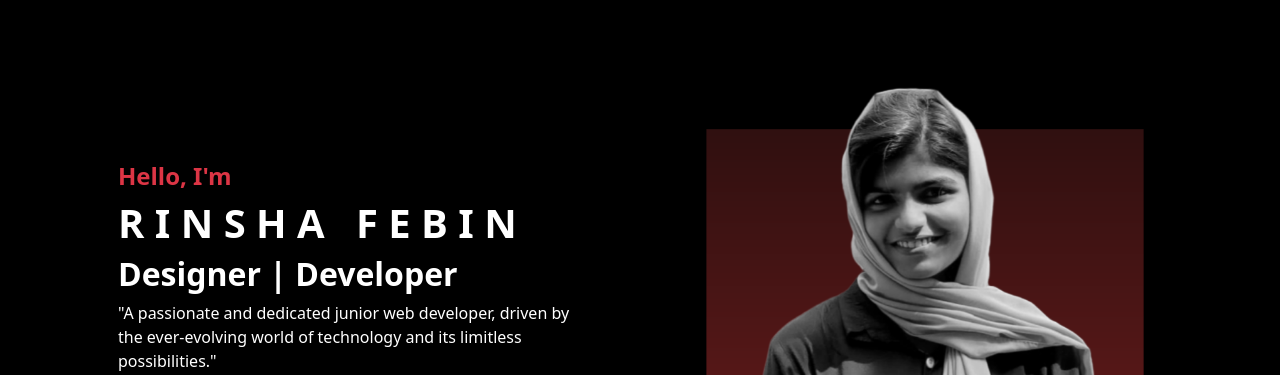
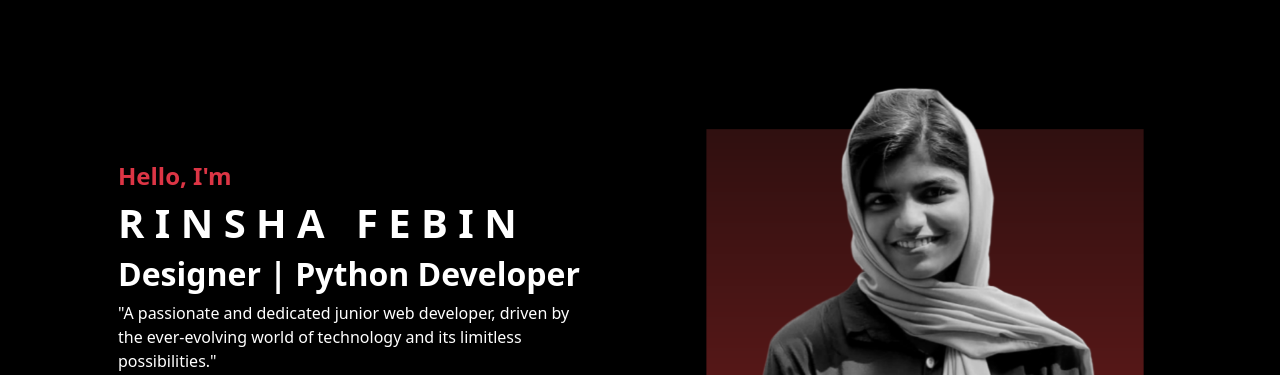
Before and after one commit to rinshafebin/portfolios, a plain HTML site: page index.html in a window 1280 px wide. Shown: the part 85-460 px from the top of the page. Drawn offline with nearby package versions, Linux system fonts and the light colour scheme.

Commit message:
Update index.html

```diff
--- a/index.html
+++ b/index.html
@@ -58,7 +58,7 @@
                 <div class="col-md-6 p-5">
                     <h4 class="text-danger"> <strong>Hello, I'm</strong></h4>
                     <h1 class="text-white"> <strong> R I N S H A &nbsp F E B I N </strong></h1>
-                    <h2 class="text-white"> <strong> Designer | Developer </strong></h2>
+                    <h2 class="text-white"> <strong> Designer | Python Developer </strong></h2>
                     <p class="text-white">"A passionate and dedicated junior web developer, driven by the ever-evolving
                         world of technology and its limitless possibilities."</p>
                     <a href="https://www.instagram.com/rin.sha_febn?igsh=ZGYzZzQwM3Q4azhu" target="_blank" class="m-2">
```
